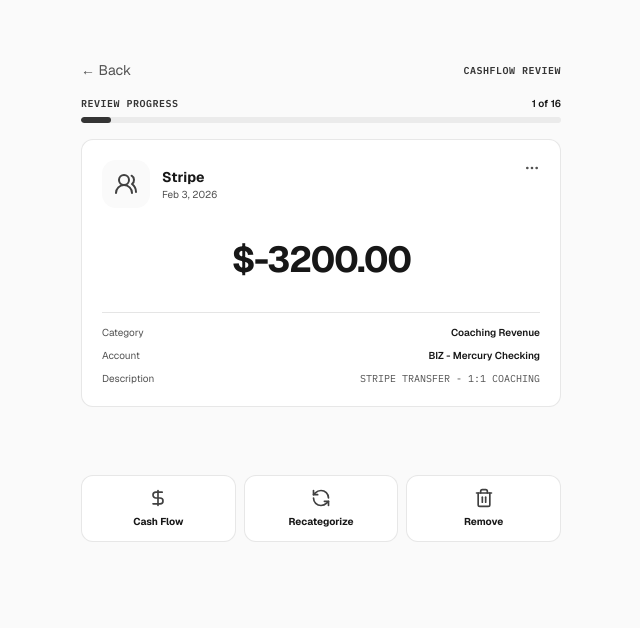
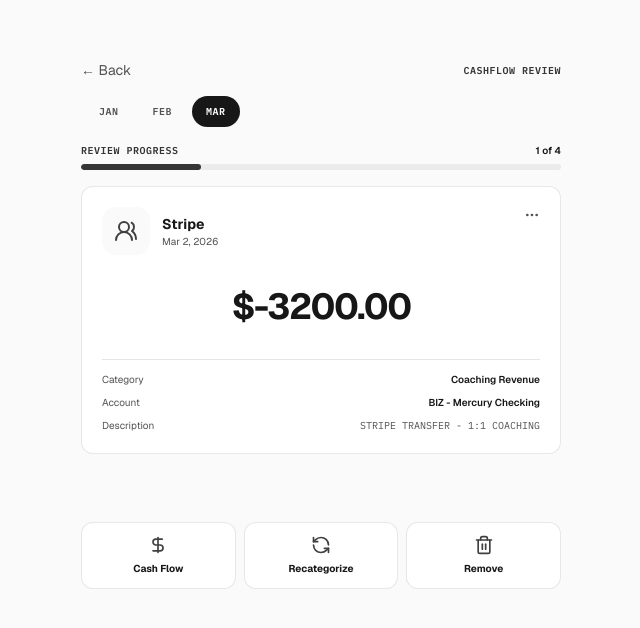
Before and after one commit to amanik/sailor-score-debug, a Next.js app: page /insights/cashflow-review in a window 1280 px wide. Shown: the top 628 px of the page, without its empty margins (319-959 px from the left). Built offline with nearby package versions, Linux system fonts and the light colour scheme; what tailwindcss-react-aria-components would draw is missing.

Commit message:
feat: add month picker to cashflow review page
Lets users pick Jan/Feb/Mar and swipe through that month's
income transactions. Resets progress when switching months.

```diff
--- a/src/app/insights/cashflow-review/page.tsx
+++ b/src/app/insights/cashflow-review/page.tsx
@@ -1,6 +1,6 @@
 "use client";
 
-import { useState, useMemo } from "react";
+import { useState, useMemo, useEffect } from "react";
 import { AnimatePresence, motion } from "framer-motion";
 import Link from "next/link";
 import { useRouter } from "next/navigation";
@@ -14,14 +14,30 @@
 import { ExpenseCard } from "@/components/review/ExpenseCard";
 import { ProgressBar } from "@/components/review/ProgressBar";
 import { CATEGORIES } from "@/lib/constants";
+import { MonthPicker, getAvailableMonths, filterByMonth } from "@/components/dashboard/MonthPicker";
 
 type FlowState = "review" | "recategorize" | "done";
 
 export default function CashflowReviewPage() {
   const router = useRouter();
-  const transactions = useTransactionStore((s) => s.transactions);
+  const allTransactions = useTransactionStore((s) => s.transactions);
   const notes = useTransactionStore((s) => s.notes);
   const dispatch = useTransactionDispatch();
+
+  // ─── Month Picker ──────────────────────────────────────────
+  const allCashflow = useMemo(
+    () => selectCashFlow({ transactions: allTransactions, notes }),
+    [allTransactions, notes]
+  );
+  const months = useMemo(() => getAvailableMonths(allCashflow), [allCashflow]);
+  const latestMonth = months.length > 0 ? months[months.length - 1].key : "";
+  const [selectedMonth, setSelectedMonth] = useState(latestMonth);
+
+  useEffect(() => {
+    if (months.length > 0 && !months.some((m) => m.key === selectedMonth)) {
+      setSelectedMonth(months[months.length - 1].key);
+    }
+  }, [months, selectedMonth]);
 
   const [currentIndex, setCurrentIndex] = useState(0);
   const [flowState, setFlowState] = useState<FlowState>("review");
@@ -29,9 +45,20 @@
   const [stats, setStats] = useState({ confirmed: 0, recategorized: 0, removed: 0 });
   const [reviewedLocal, setReviewedLocal] = useState<Array<{ txn: Transaction; action: string }>>([]);
 
-  const [txnSnapshot] = useState(() => [
-    ...selectCashFlow({ transactions, notes }),
-  ]);
+  const txnSnapshot = useMemo(
+    () => filterByMonth(allCashflow, selectedMonth) as Transaction[],
+    [allCashflow, selectedMonth]
+  );
+
+  // Reset index when month changes
+  useEffect(() => {
+    setCurrentIndex(0);
+    setFlowState("review");
+    setDirection(null);
+    setStats({ confirmed: 0, recategorized: 0, removed: 0 });
+    setReviewedLocal([]);
+  }, [selectedMonth]);
+
   const current = txnSnapshot[currentIndex] as Transaction | undefined;
   const total = txnSnapshot.length;
 
@@ -188,6 +215,8 @@
           )}
         </div>
 
+        <MonthPicker months={months} selected={selectedMonth} onSelect={setSelectedMonth} />
+
         <ProgressBar current={currentIndex + 1} total={total} />
 
         {/* Card */}
```
